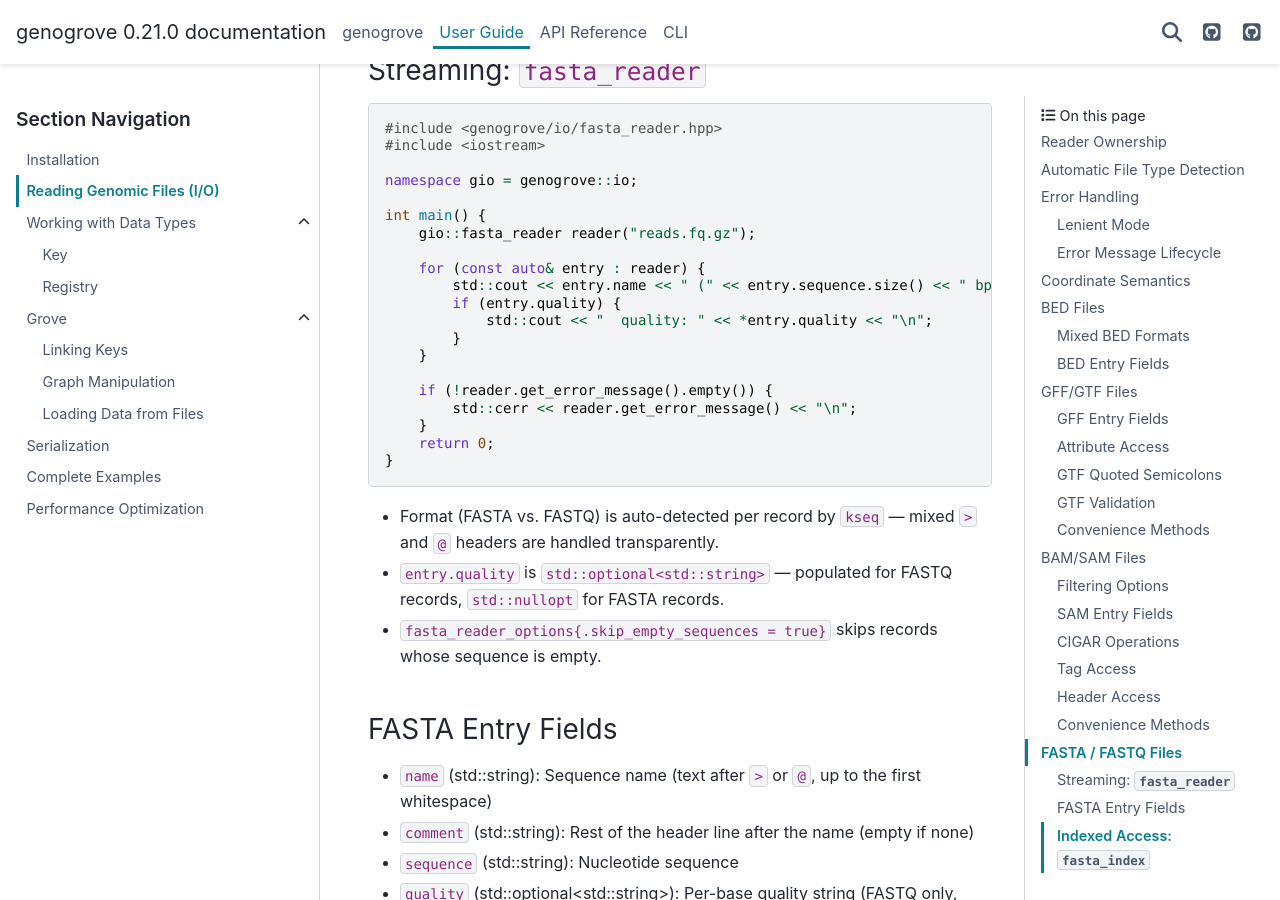
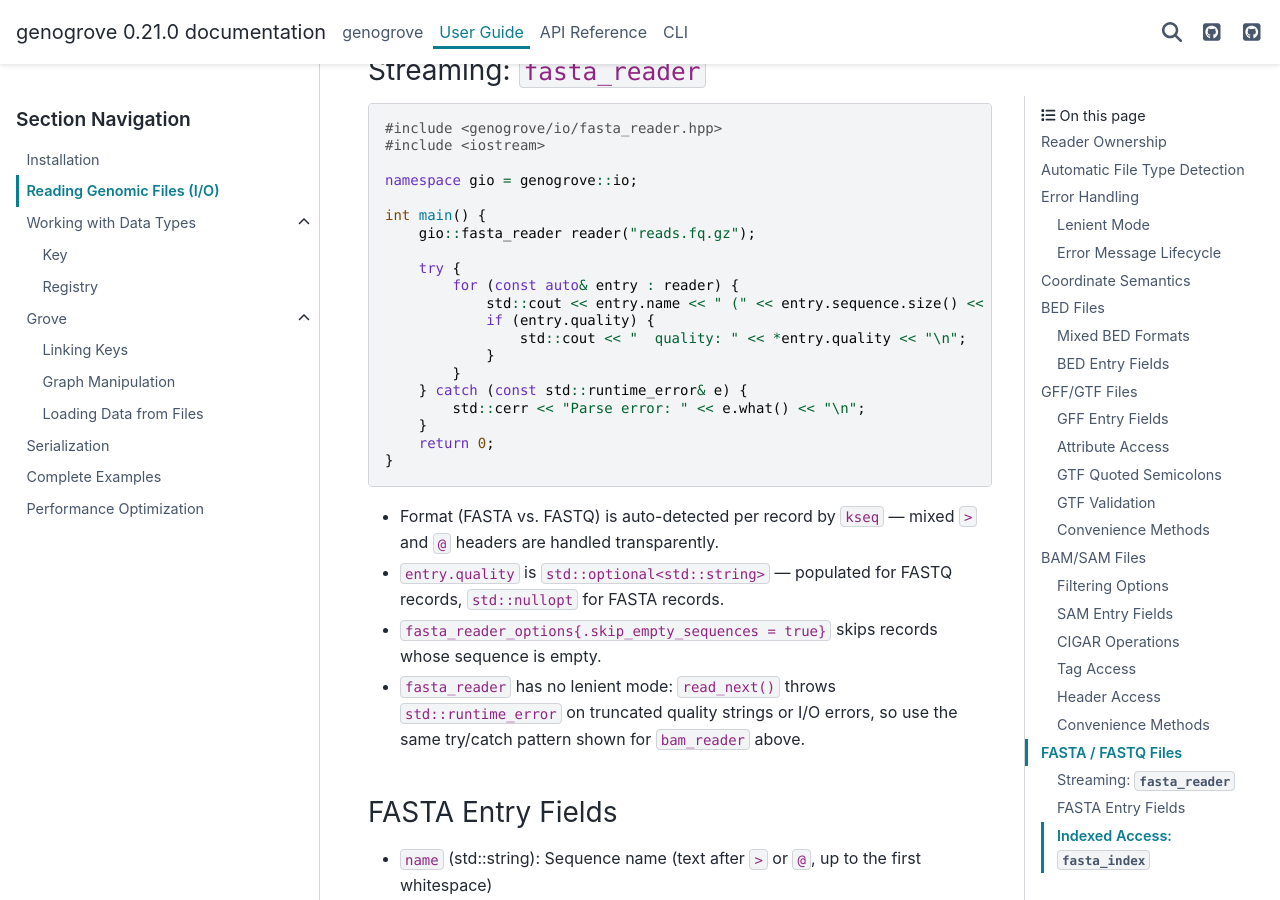
Before and after one commit to genogrove/docs, a Sphinx documentation site: the page built from source/guide/io.md, in a window 1280 px wide and 900 px high, scrolled down 11888 px. Built offline with Sphinx 7.4.7 and the PyData theme 0.15.4, drawn with Linux system fonts in a browser that asks for light colours.

Commit message:
Fix fasta_reader example to use try/catch on parse errors
fasta_reader::read_next throws std::runtime_error on truncated quality
strings and I/O errors — there is no lenient mode. The previous example
had a post-loop get_error_message() check that would always be empty
after a clean EOF, contradicting the Error Message Lifecycle section.

Switch to the same try/catch pattern used by bam_reader and note the
absence of a lenient mode explicitly.

Co-Authored-By: Claude Opus 4.6 (1M context) <noreply@anthropic.com>

```diff
--- a/source/guide/io.md
+++ b/source/guide/io.md
@@ -502,15 +502,15 @@ namespace gio = genogrove::io;
 int main() {
     gio::fasta_reader reader("reads.fq.gz");
 
-    for (const auto& entry : reader) {
-        std::cout << entry.name << " (" << entry.sequence.size() << " bp)\n";
-        if (entry.quality) {
-            std::cout << "  quality: " << *entry.quality << "\n";
+    try {
+        for (const auto& entry : reader) {
+            std::cout << entry.name << " (" << entry.sequence.size() << " bp)\n";
+            if (entry.quality) {
+                std::cout << "  quality: " << *entry.quality << "\n";
+            }
         }
-    }
-
-    if (!reader.get_error_message().empty()) {
-        std::cerr << reader.get_error_message() << "\n";
+    } catch (const std::runtime_error& e) {
+        std::cerr << "Parse error: " << e.what() << "\n";
     }
     return 0;
 }
@@ -521,6 +521,8 @@ int main() {
 - `entry.quality` is `std::optional<std::string>` — populated for FASTQ records, `std::nullopt`
   for FASTA records.
 - `fasta_reader_options{.skip_empty_sequences = true}` skips records whose sequence is empty.
+- `fasta_reader` has no lenient mode: `read_next()` throws `std::runtime_error` on truncated
+  quality strings or I/O errors, so use the same try/catch pattern shown for `bam_reader` above.
 
 ### FASTA Entry Fields
 
```
